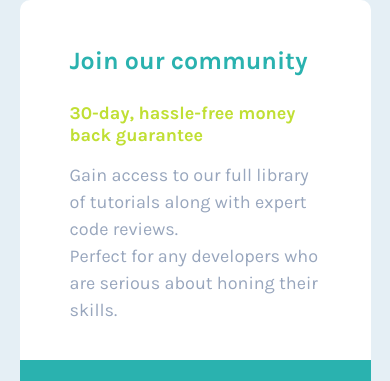
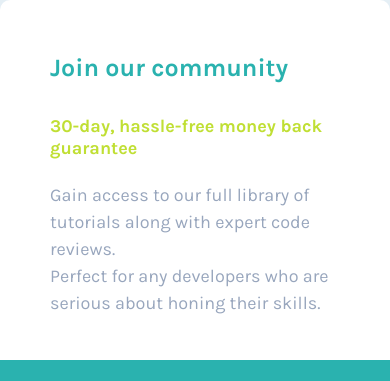
Before and after one commit to dolomita28/single-price-grid, a plain HTML site: page index.html in a window 390 px wide. Shown: the top 381 px of the page. Drawn offline with Linux system fonts and the light colour scheme.

Commit message:
responsiveness update

```diff
--- a/css/style.css
+++ b/css/style.css
@@ -158,7 +158,8 @@ h1{
 
   @media only screen and (max-width:960px) {
       main{
-          width: 90vw;
+          width: 100vw;
+          height: 100vh;
 
       }
   }
```
